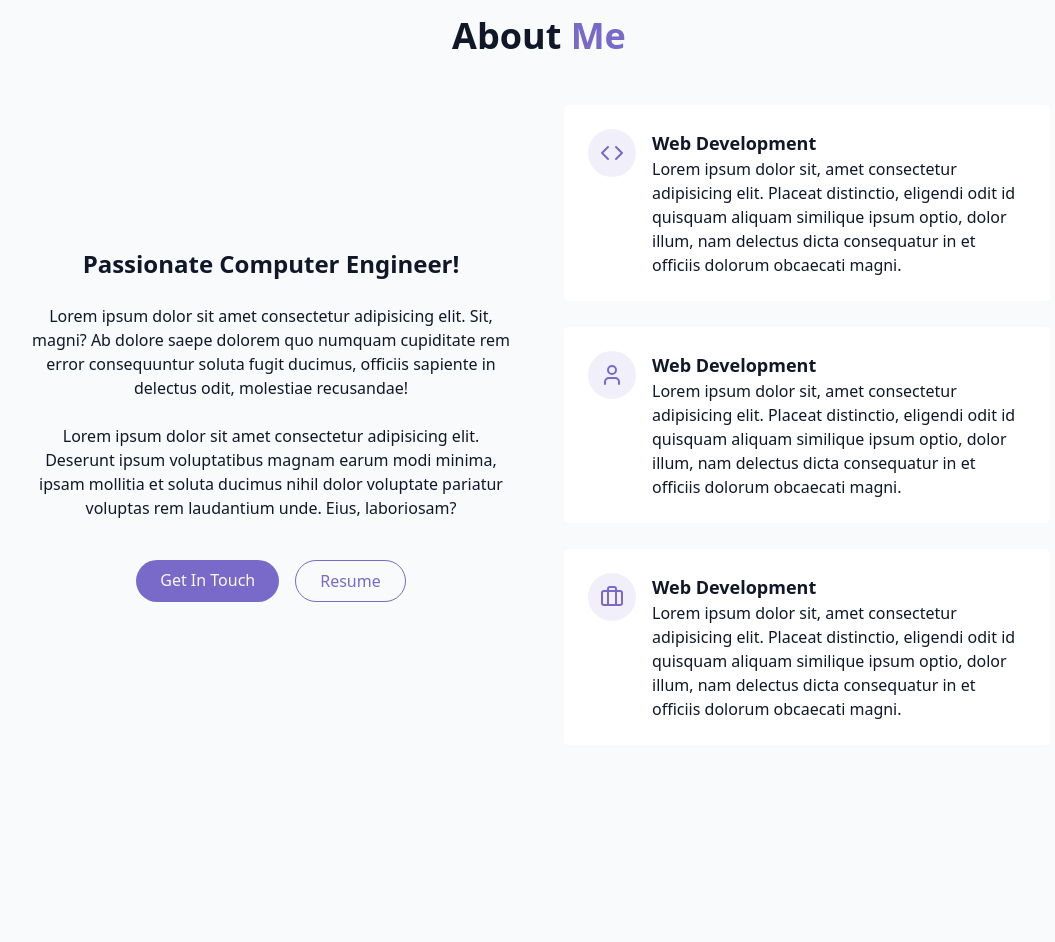
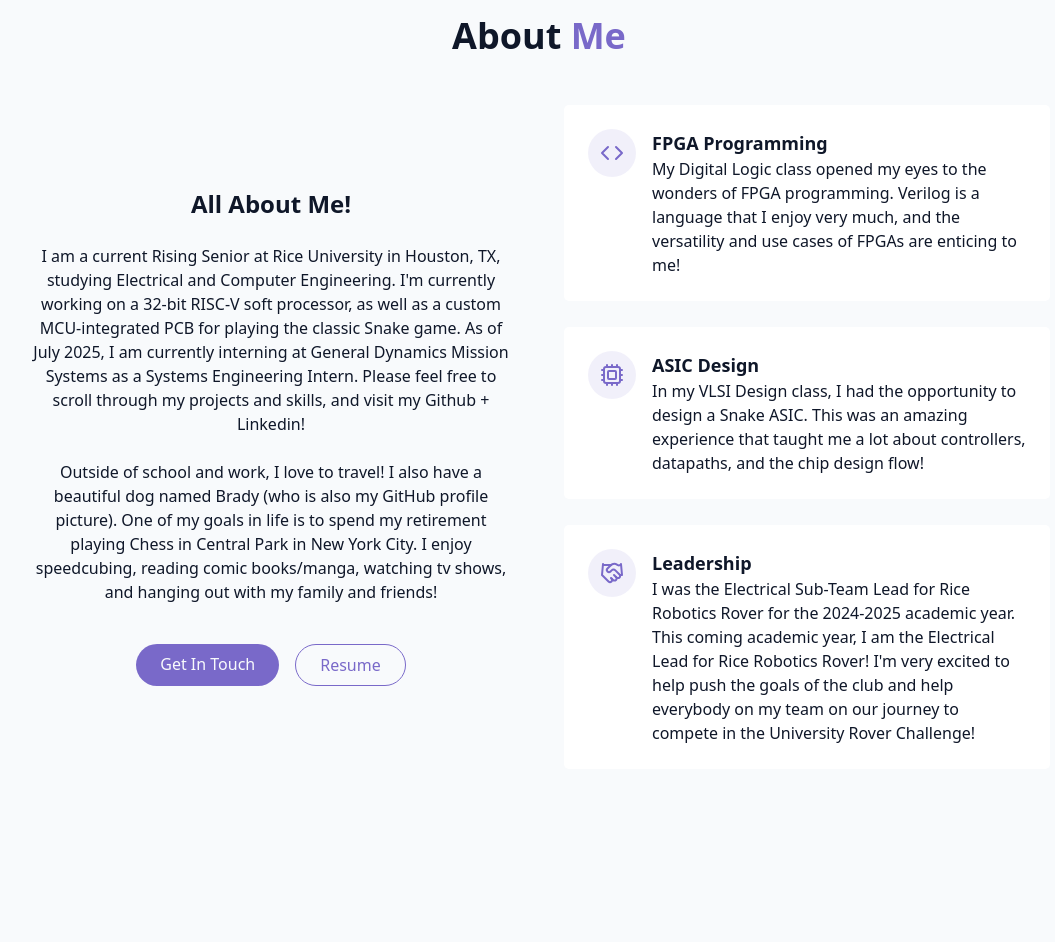
Before and after one commit to BrianoAden/BrianoAden, a React (Vite) app in the folder portfolio/: page / in a window 1280 px wide. Shown: the part 880-1822 px from the top of the page, without its empty margins (101-1156 px from the left). Built offline with nearby package versions, Linux system fonts and the light colour scheme.

Commit message:
updated about me section

```diff
--- a/portfolio/src/components/AboutSection.jsx
+++ b/portfolio/src/components/AboutSection.jsx
@@ -1,4 +1,4 @@
-import { Code, Briefcase, User} from "lucide-react"
+import { Code, Handshake, Cpu} from "lucide-react"
 
 export const AboutSection = () => {
     return (
@@ -11,14 +11,16 @@ export const AboutSection = () => {
 
             <div className="grid grid-cols-1 md:grid-cols-2 gap-12 items-center">
                 <div className="space-y-6">
-                    <h3 className="text-2xl font-semibold">Passionate Computer Engineer!</h3>
+                    <h3 className="text-2xl font-semibold">All About Me!</h3>
 
                     <p className="text-muted-foreground">
-                        Lorem ipsum dolor sit amet consectetur adipisicing elit. Sit, magni? Ab dolore saepe dolorem quo numquam cupiditate rem error consequuntur soluta fugit ducimus, officiis sapiente in delectus odit, molestiae recusandae!
+                    I am a current Rising Senior at Rice University in Houston, TX, studying Electrical and Computer Engineering.
+                    I'm currently working on a 32-bit RISC-V soft processor, as well as a custom MCU-integrated PCB for playing the classic Snake game. As of July 2025, I am currently interning at
+                    General Dynamics Mission Systems as a Systems Engineering Intern. Please feel free to scroll through my projects and skills, and visit my Github + Linkedin!
                     </p>
 
                     <p className="text-muted-foreground">
-                        Lorem ipsum dolor sit amet consectetur adipisicing elit. Deserunt ipsum voluptatibus magnam earum modi minima, ipsam mollitia et soluta ducimus nihil dolor voluptate pariatur voluptas rem laudantium unde. Eius, laboriosam?
+                        Outside of school and work, I love to travel! I also have a beautiful dog named Brady (who is also my GitHub profile picture). One of my goals in life is to spend my retirement playing Chess in Central Park in New York City. I enjoy speedcubing, reading comic books/manga, watching tv shows, and hanging out with my family and friends!
                     </p>
 
                     <div className="flex flex-col sm:flex-row gap-4 pt-4 justify-center">
@@ -27,7 +29,7 @@ export const AboutSection = () => {
                             Get In Touch
                         </a>
 
-                        <a href="" className="px-6 py-2 rounded-full border border-primary text-primary hover:bg-primary/10 transition-colors duration-300">
+                        <a href="assets/BrianoAden_Resume2025.pdf" className="px-6 py-2 rounded-full border border-primary text-primary hover:bg-primary/10 transition-colors duration-300">
                             {" "}
                             Resume
                         </a>
@@ -40,30 +42,30 @@ export const AboutSection = () => {
                                     <Code className="h-6 w-6 text-primary" />
                                 </div>
                                 <div className="text-left">
-                                    <h4 className="font-semibold text-lg"> Web Development</h4>
-                                    <p className="text-muted-foreground">Lorem ipsum dolor sit, amet consectetur adipisicing elit. Placeat distinctio, eligendi odit id quisquam aliquam similique ipsum optio, dolor illum, nam delectus dicta consequatur in et officiis dolorum obcaecati magni.</p>
+                                    <h4 className="font-semibold text-lg"> FPGA Programming</h4>
+                                    <p className="text-muted-foreground">My Digital Logic class opened my eyes to the wonders of FPGA programming. Verilog is a language that I enjoy very much, and the versatility and use cases of FPGAs are enticing to me!</p>
                                 </div>
                             </div>
                         </div>
                         <div className="gradient-border p-6 card-hover">
                             <div className="flex items-start gap-4">
                                 <div className="p-3 rounded-full bg-primary/10">
-                                    <User className="h-6 w-6 text-primary" />
+                                    <Cpu className="h-6 w-6 text-primary" />
                                 </div>
                                 <div className="text-left">
-                                    <h4 className="font-semibold text-lg"> Web Development</h4>
-                                    <p className="text-muted-foreground">Lorem ipsum dolor sit, amet consectetur adipisicing elit. Placeat distinctio, eligendi odit id quisquam aliquam similique ipsum optio, dolor illum, nam delectus dicta consequatur in et officiis dolorum obcaecati magni.</p>
+                                    <h4 className="font-semibold text-lg"> ASIC Design</h4>
+                                    <p className="text-muted-foreground">In my VLSI Design class, I had the opportunity to design a Snake ASIC. This was an amazing experience that taught me a lot about controllers, datapaths, and the chip design flow!</p>
                                 </div>
                             </div>
                         </div>
                         <div className="gradient-border p-6 card-hover">
                         <div className="flex items-start gap-4">
                                 <div className="p-3 rounded-full bg-primary/10">
-                                    <Briefcase className="h-6 w-6 text-primary"/>
+                                    <Handshake className="h-6 w-6 text-primary"/>
                                 </div>
                                 <div className="text-left">
-                                    <h4 className="font-semibold text-lg"> Web Development</h4>
-                                    <p className="text-muted-foreground">Lorem ipsum dolor sit, amet consectetur adipisicing elit. Placeat distinctio, eligendi odit id quisquam aliquam similique ipsum optio, dolor illum, nam delectus dicta consequatur in et officiis dolorum obcaecati magni.</p>
+                                    <h4 className="font-semibold text-lg"> Leadership</h4>
+                                    <p className="text-muted-foreground">I was the Electrical Sub-Team Lead for Rice Robotics Rover for the 2024-2025 academic year. This coming academic year, I am the Electrical Lead for Rice Robotics Rover! I'm very excited to help push the goals of the club and help everybody on my team on our journey to compete in the University Rover Challenge!</p>
                                 </div>
                             </div>
                         </div>
--- a/portfolio/src/components/HeroSection.jsx
+++ b/portfolio/src/components/HeroSection.jsx
@@ -8,8 +8,8 @@ export const HeroSection = () => {
         >
         <div className="container max-w-4xl mx-auto text-center z-10">
             <div className="space-y-6">
-            <div className="hidden md:flex justify-center items-center">
-                <img src = "images/headshot.jpeg" alt = "Headshot"  className="w-75 h-75 rounded-full opacity-0 animate-fade-in-delay-1"/>
+            <div className="flex justify-center items-center">
+                <img src = "images/headshot.jpeg" alt = "Headshot"  className="w-50 h-50 md:w-75 md:h-75 rounded-full opacity-0 animate-fade-in-delay-1"/>
                 </div>
                 <h1 className = "text-4xl md:text-6xl font-bold tracking-tight">
                     <span className = "opacity-0 animate-fade-in"> Hi, I'm</span>
@@ -23,9 +23,7 @@ export const HeroSection = () => {
                 </h1>
                 <p className = "text-md md:text-xl text-muted-foreground max-2-2xl mx-auto opacity-0 animate-fade-in-delay-4">
 
-                    Welcome to my website! I am a current Rising Senior at Rice University in Houston, TX, studying Electrical and Computer Engineering.
-                    I'm currently working on a 32-bit RISC-V soft processor, as well as a custom MCU-integrated PCB for playing the classic Snake game. As of July 2025, I am currently interning at
-                    General Dynamics Mission Systems as a Systems Engineering Intern. Please feel free to scroll through my projects and skills, and visit my Github + Linkedin!
+                    Welcome to my website!
 
                 </p>
                 <div className = "pt-4 opacity-0 animate-fade-in-delay-4">
--- a/portfolio/src/components/ThemeToggle.jsx
+++ b/portfolio/src/components/ThemeToggle.jsx
@@ -29,7 +29,7 @@ export const ThemeToggle = () => {
     };
 
     return (
-    <button onClick={toggleTheme} className={cn("fixed max-sm:hidden top-3.5 right-3.5 z-50 p-2 rounded-full transition-colors duration-300",
+    <button onClick={toggleTheme} className={cn("fixed max-sm:hidden top-3 right-3 z-50 p-2 rounded-full transition-colors duration-300",
     "focus:outline-hidden"
     )}>
         {" "}
```
Also changed, not shown: 1 other file (tests, documents, lock files or other folders).
